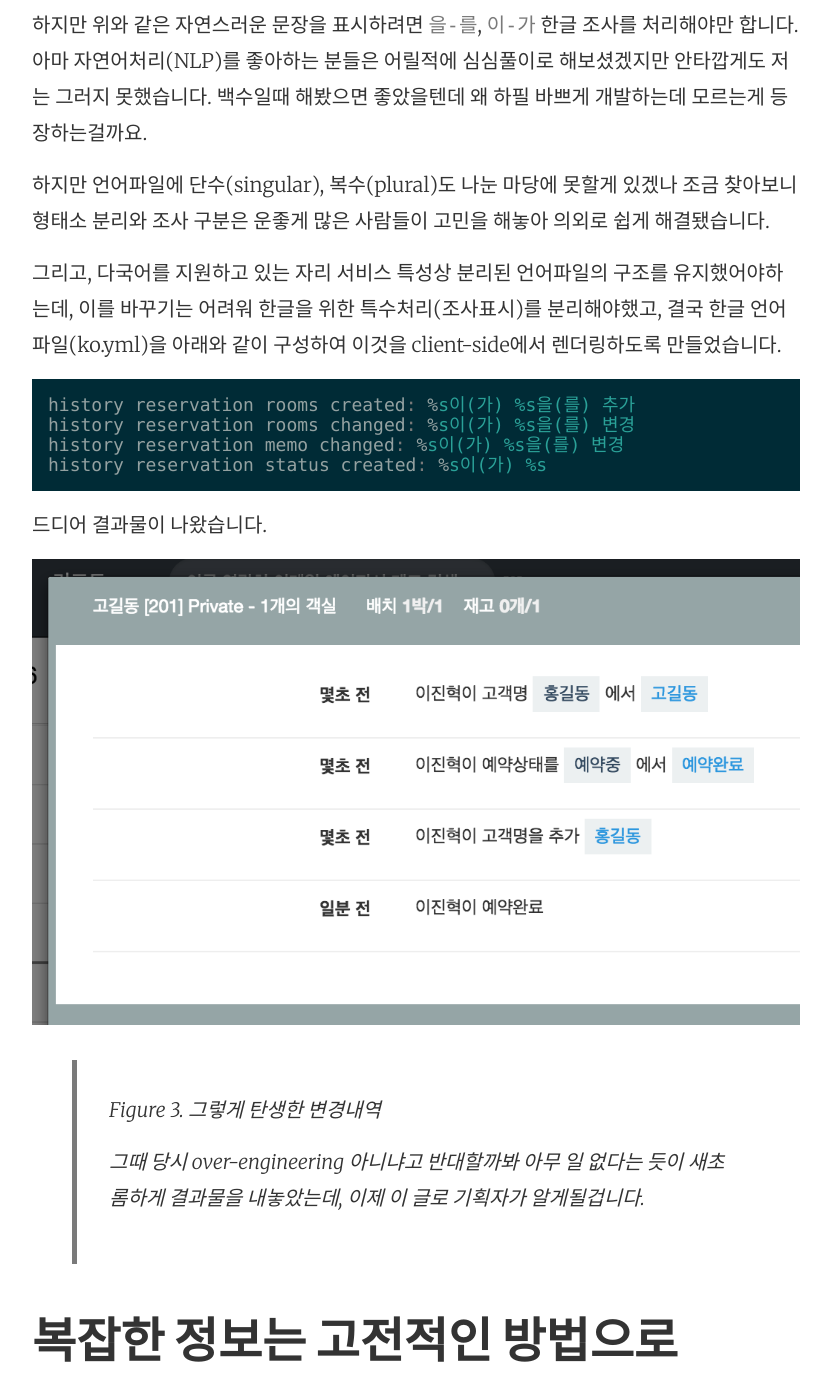
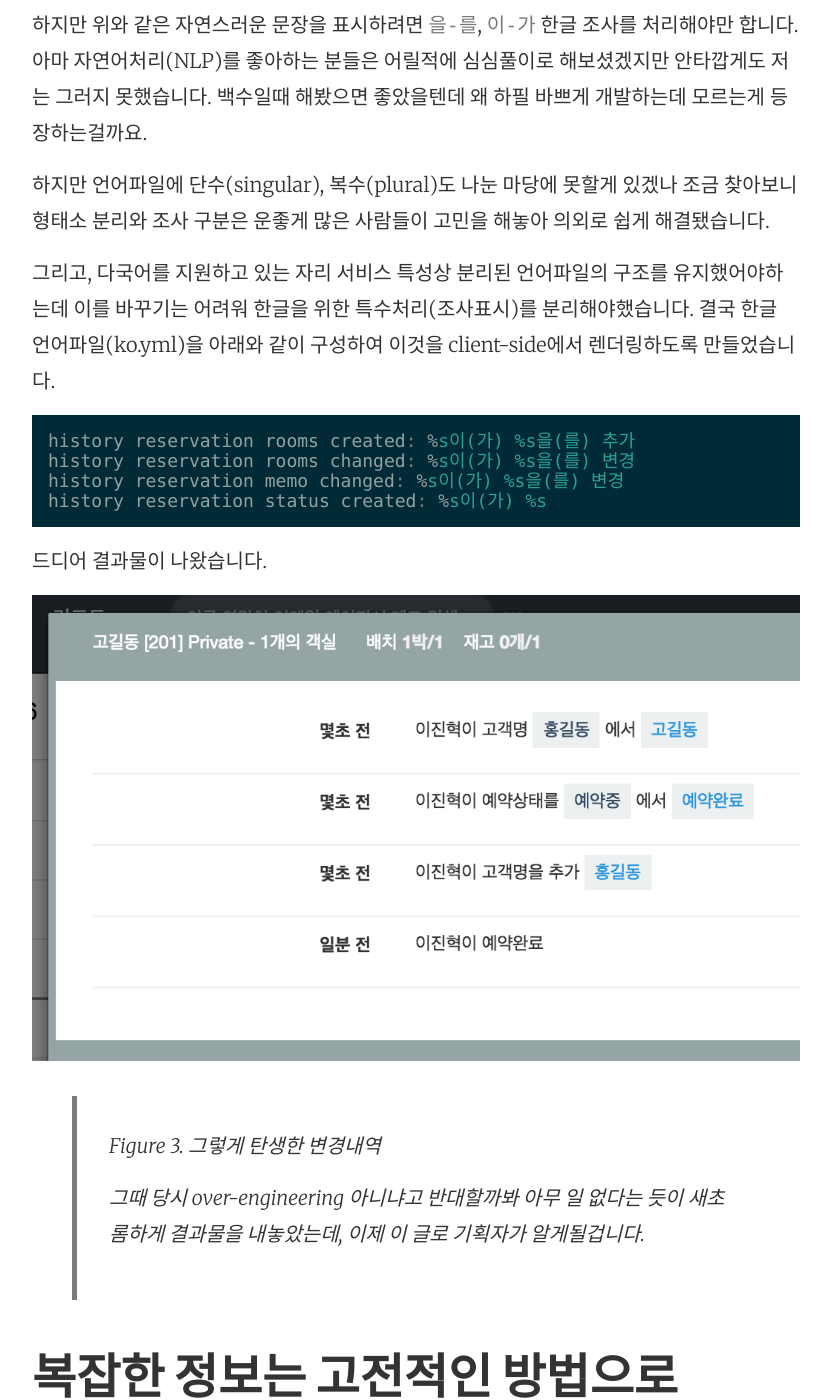
Before and after one commit to mintpresso/mintpresso.github.io, a Jekyll site: the page built from _posts/2016-07-09-changelogs-in-zari.markdown, in a window 1280 px wide and 1400 px high, scrolled down 6012 px. Shown: the whole window, without its empty margins (224-1055 px from the left). Built offline with Jekyll 4.4.1, drawn with Linux system fonts in a browser that asks for light colours; some of the changed text lies outside the part shown.

Commit message:
Post update: 변경내역 남기기 (Changelogs in ZARI)

````diff
--- a/_posts/2016-07-09-changelogs-in-zari.markdown
+++ b/_posts/2016-07-09-changelogs-in-zari.markdown
@@ -123,7 +123,7 @@ false === is_changed('reservation.eta_until', '15:00', '15:00 ')
 
 하지만 언어파일에 단수(singular), 복수(plural)도 나눈 마당에 못할게 있겠나 조금 찾아보니 형태소 분리와 조사 구분은 운좋게 많은 사람들이 고민을 해놓아 의외로 쉽게 해결됐습니다.
 
-그리고, 다국어를 지원하고 있는 자리 서비스 특성상 분리된 언어파일의 구조를 유지했어야하는데, 이를 바꾸기는 어려워 한글을 위한 특수처리(조사표시)를 분리해야했고, 결국 한글 언어파일(ko.yml)을 아래와 같이 구성하여 이것을 client-side에서 렌더링하도록 만들었습니다.
+그리고, 다국어를 지원하고 있는 자리 서비스 특성상 분리된 언어파일의 구조를 유지했어야하는데 이를 바꾸기는 어려워 한글을 위한 특수처리(조사표시)를 분리해야했습니다. 결국 한글 언어파일(ko.yml)을 아래와 같이 구성하여 이것을 client-side에서 렌더링하도록 만들었습니다.
 
 ```yml
 history reservation rooms created: %s이(가) %s을(를) 추가
````
Also changed, not shown: other parts of _posts/2016-07-09-changelogs-in-zari.markdown (+1 -1 lines).
